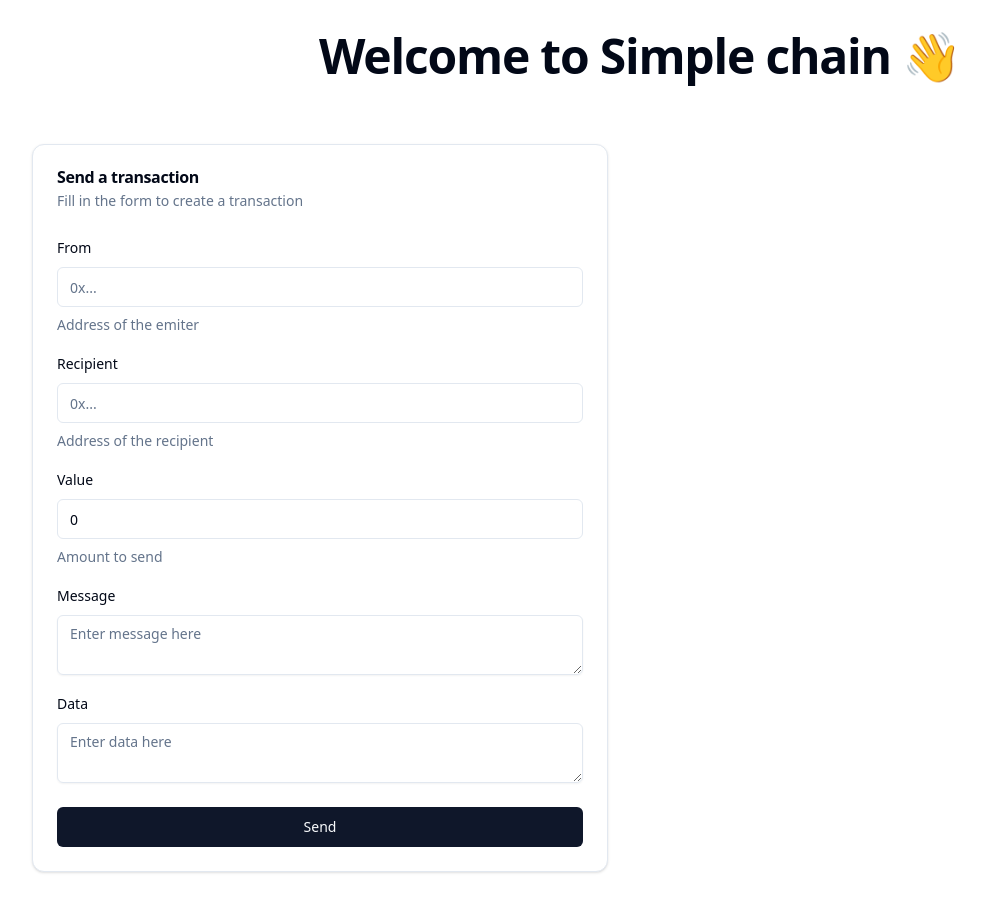
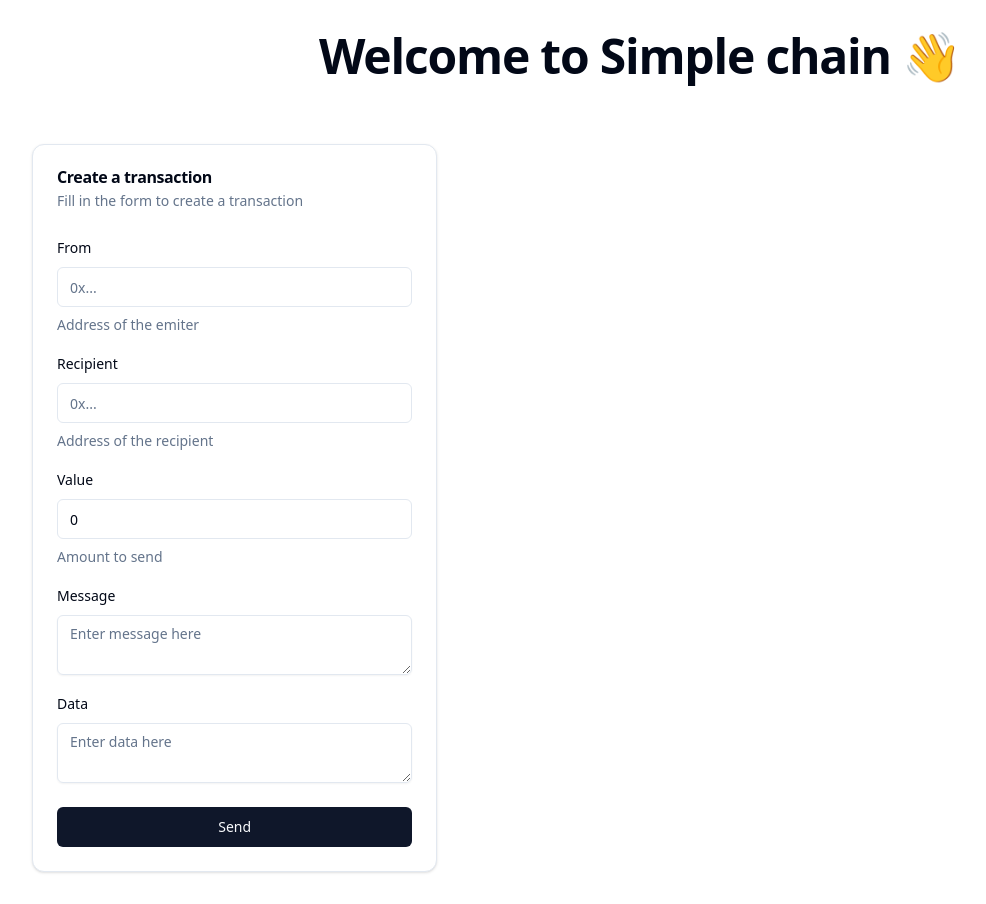
Before and after one commit to DavNej/simple-chain, a React (Vite) app: page / in a window 1280 px wide. Shown: the whole page, without its empty margins (0-986 px from the left). Built offline with nearby package versions, Linux system fonts and the light colour scheme.

Commit message:
update TransactionForm test

```diff
--- a/src/App.tsx
+++ b/src/App.tsx
@@ -1,12 +1,14 @@
+import { useState } from 'react'
+import Transaction from '@/lib/chain/transaction'
+import type { TransactionArgsType } from '@/lib/chain/types'
+import * as Typography from '@/components/ui/typography'
 import { TransactionForm } from '@/components/TransactionForm'
-import * as Typography from '@/components/ui/typography'
-import { useState } from 'react'
-import type Transaction from '@/lib/chain/transaction'
 
 export default function App() {
   const [transactions, setTransactions] = useState<Transaction[]>([])
 
-  function addTransaction(tx: Transaction) {
+  function addTransaction(values: TransactionArgsType) {
+    const tx = new Transaction(values)
     setTransactions(state => [...state, tx])
   }
 
@@ -16,8 +18,10 @@ export default function App() {
         Welcome to Simple chain 👋
       </Typography.H1>
 
-      <div className="flex w-1/2 p-8">
-        <TransactionForm addTransaction={addTransaction} />
+      <div className="flex gap-4 p-8">
+        <div className="w-1/3">
+          <TransactionForm addTransaction={addTransaction} />
+        </div>
       </div>
     </main>
   )
--- a/src/components/TransactionForm.tsx
+++ b/src/components/TransactionForm.tsx
@@ -1,6 +1,5 @@
 import { useForm } from 'react-hook-form'
 import { zodResolver } from '@hookform/resolvers/zod'
-import Transaction from '@/lib/chain/transaction'
 import type { TransactionArgsType } from '@/lib/chain/types'
 import { transactionArgsSchema } from '@/lib/chain/schemas'
 import { Button } from '@/components/ui/button'
@@ -27,7 +26,7 @@ import {
 export function TransactionForm({
   addTransaction,
 }: {
-  addTransaction: (tx: Transaction) => void
+  addTransaction: (values: TransactionArgsType) => void
 }) {
   const form = useForm<TransactionArgsType>({
     resolver: zodResolver(transactionArgsSchema),
@@ -41,15 +40,13 @@ export function TransactionForm({
   })
 
   function onSubmit(values: TransactionArgsType) {
-    const tx = new Transaction(values)
-    addTransaction(tx)
-    console.log(tx)
+    addTransaction(values)
   }
 
   return (
     <Card className="w-full">
       <CardHeader>
-        <CardTitle>Send a transaction</CardTitle>
+        <CardTitle>Create a transaction</CardTitle>
         <CardDescription>
           Fill in the form to create a transaction
         </CardDescription>
```
Also changed, not shown: 2 other files (tests, documents, lock files or other folders).
